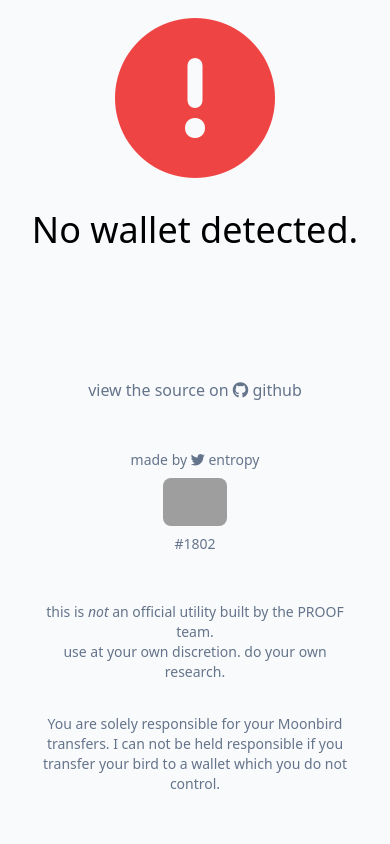
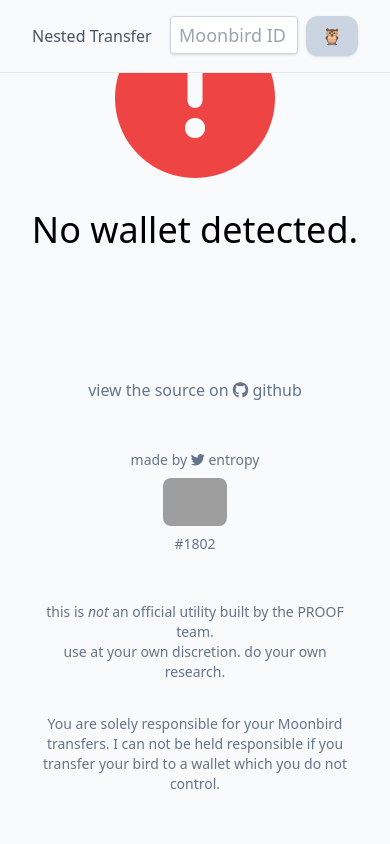
Before and after one commit to jimrubenstein/nestsaver.xyz, a Vue app: page / in a window 390 px wide. Shown: the top 844 px of the page. Built offline with nearby package versions, Linux system fonts and the light colour scheme; grey boxes are pictures that could not be loaded.

Commit message:
mobile updates & nav to homepage

```diff
--- a/src/components/Nav.vue
+++ b/src/components/Nav.vue
@@ -3,12 +3,12 @@
 		flex justify-start py-4 px-8
 		text-slate-600 border-b border-gray-200 bg-gray-50
 		z-10">
-		<div class="space-x-4 flex justify-start items-center">
-			<router-link :to='{ path: "/" }'>Transfer Moonbird</router-link>
+		<div class="sm:space-x-4 flex justify-start items-center">
+			<router-link :to='{ path: "/" }'>Nested Transfer</router-link>
 			<!-- <router-link :to='{ path: "/leaderboard" }'>Leaderboard</router-link> -->
 
 		</div>
-		<div class="ml-auto space-x-4">
+		<div class="ml-auto space-x-2">
 			<input type="tel" maxlength="4" max="9999" min="0"
 				v-model="state.birb_lookup"
 				@keyup="handleKeyup"
@@ -17,11 +17,12 @@
 				placeholder="Moonbird ID">
 			<button class="bg-slate-300 px-4 py-2 rounded-xl font-semibold hover:bg-slate-300 shadow hover:shadow-none text-slate-600 hover:text-slate-800"
 				@click="lookupBirb">
-				🦉 &nbsp; Lookup
+				🦉
+				<span class="sm:inline-block hidden"> &nbsp; Lookup</span>
 			</button>
 		</div>
 		<div v-if="props.wallet"
-			class="space-x-4 ml-4 flex items-center">
+			class="sm:space-x-4 ml-4 flex items-center">
 			<span class="tracking-wider">{{ `${props.wallet.substr(0, 6).toUpperCase().replace('X', 'x')}...${props.wallet.substr(-4).toUpperCase()}` }}</span>
 		</div>
 	</div>
--- a/src/components/pages/Birb.vue
+++ b/src/components/pages/Birb.vue
@@ -13,13 +13,13 @@
 			</div>
         </div>
 		<div v-else-if="state.birb">
-			<div class="max-w-screen-md mx-auto">
+			<div class="max-w-screen-md mx-auto px-8 sm:px-0">
 				<h1 class="text-3xl font-bold">#{{ state.birb.id }}</h1>
-				<div class="flex justify-between">
-					<div class="w-1/2">
+				<div class="sm:flex justify-between space-y-4 sm:space-y-0">
+					<div class="sm:w-1/2">
 						<img :src="state.birb.imgUrl" class="rounded-lg" />
 					</div>
-					<div class="w-1/2 grid grid-cols-2 grid-rows-4">
+					<div class="sm:w-1/2 grid grid-cols-2 grid-rows-4 gap-4">
 						<div class="text-center">
 							<p class="text-2xl font-extralight">
 								<span>
--- a/src/components/pages/Transfer.vue
+++ b/src/components/pages/Transfer.vue
@@ -56,8 +56,12 @@
 }
 </style>
 <template>
+
   <main class="w-full h-screen flex flex-col justify-center items-center">
     <div v-if=" ! state.web3detected">
+		 <nav-bar
+	  	:wallet="state.wallet"
+	  />
       <div class="text-center">
         <p><i class="fa fa-circle-exclamation fa-10x text-red-500"></i></p>
         <p class="text-center text-4xl my-8">
@@ -66,6 +70,9 @@
       </div>
     </div>
     <div v-else-if=" ! state.connected">
+		 <nav-bar
+	  	:wallet="state.wallet"
+	  />
       <button
         class="bg-slate-600 text-gray-50 py-4 px-8 text-center text-2xl rounded-xl shadow-xl drop-shadow-lg
         hover:bg-slate-500 hover:shadow-md hover:drop-shadow-md hover:text-white"
@@ -75,6 +82,9 @@
       </button>
     </div>
     <div v-else-if="state.loadingBirbs">
+			 <nav-bar
+	  	:wallet="state.wallet"
+	  />
       <div class="text-center">
         <div class="relative">
           <p class="text-8xl">🦉</p>
@@ -91,6 +101,9 @@
       <p class="text-[#58557A]">loading birbs</p>
     </div>
     <div v-else-if="state.noBirbs">
+		 <nav-bar
+	  	:wallet="state.wallet"
+	  />
       <div class="text-center">
         <div class="relative">
           <p class="text-8xl">🦉</p>
```
